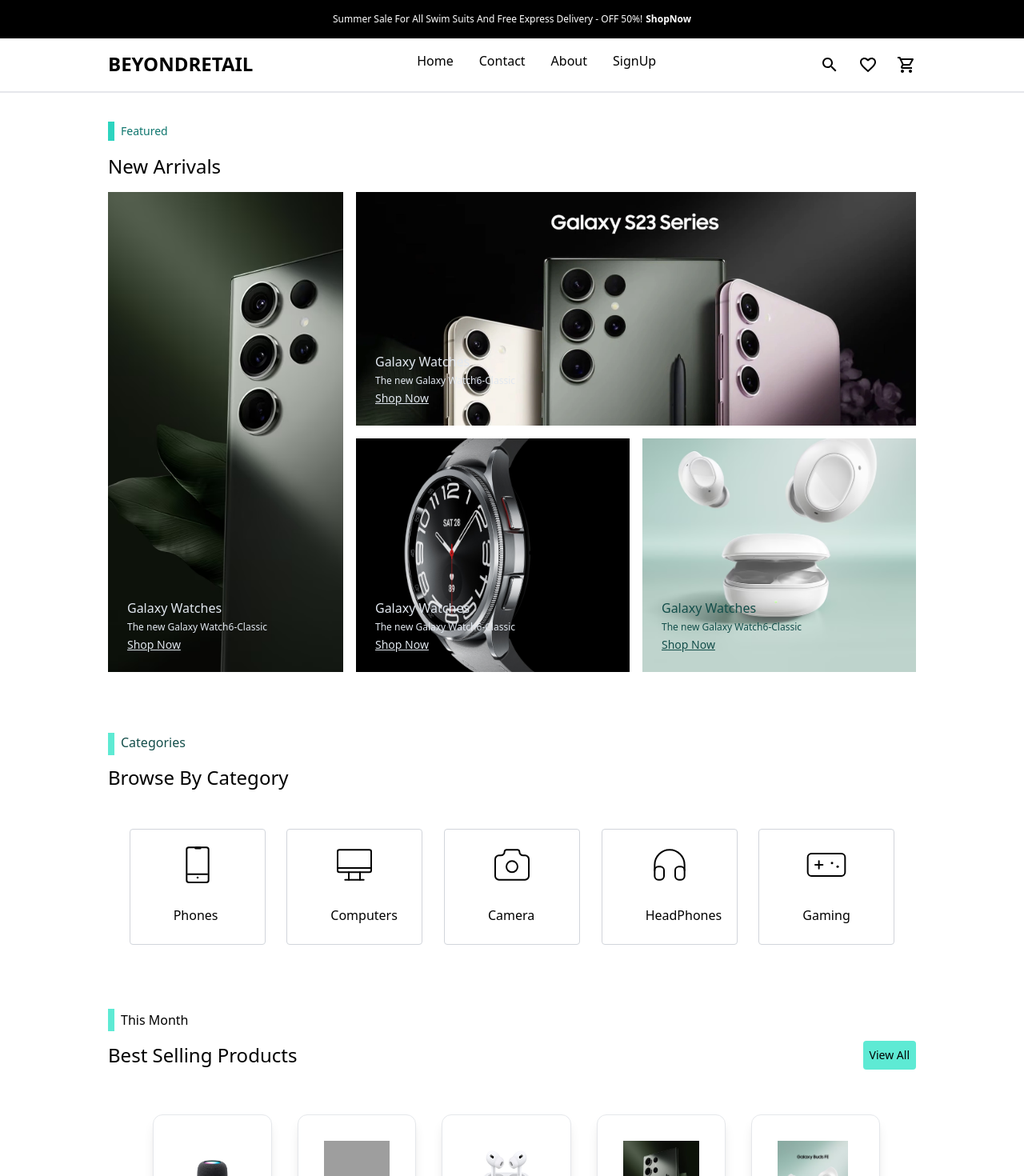
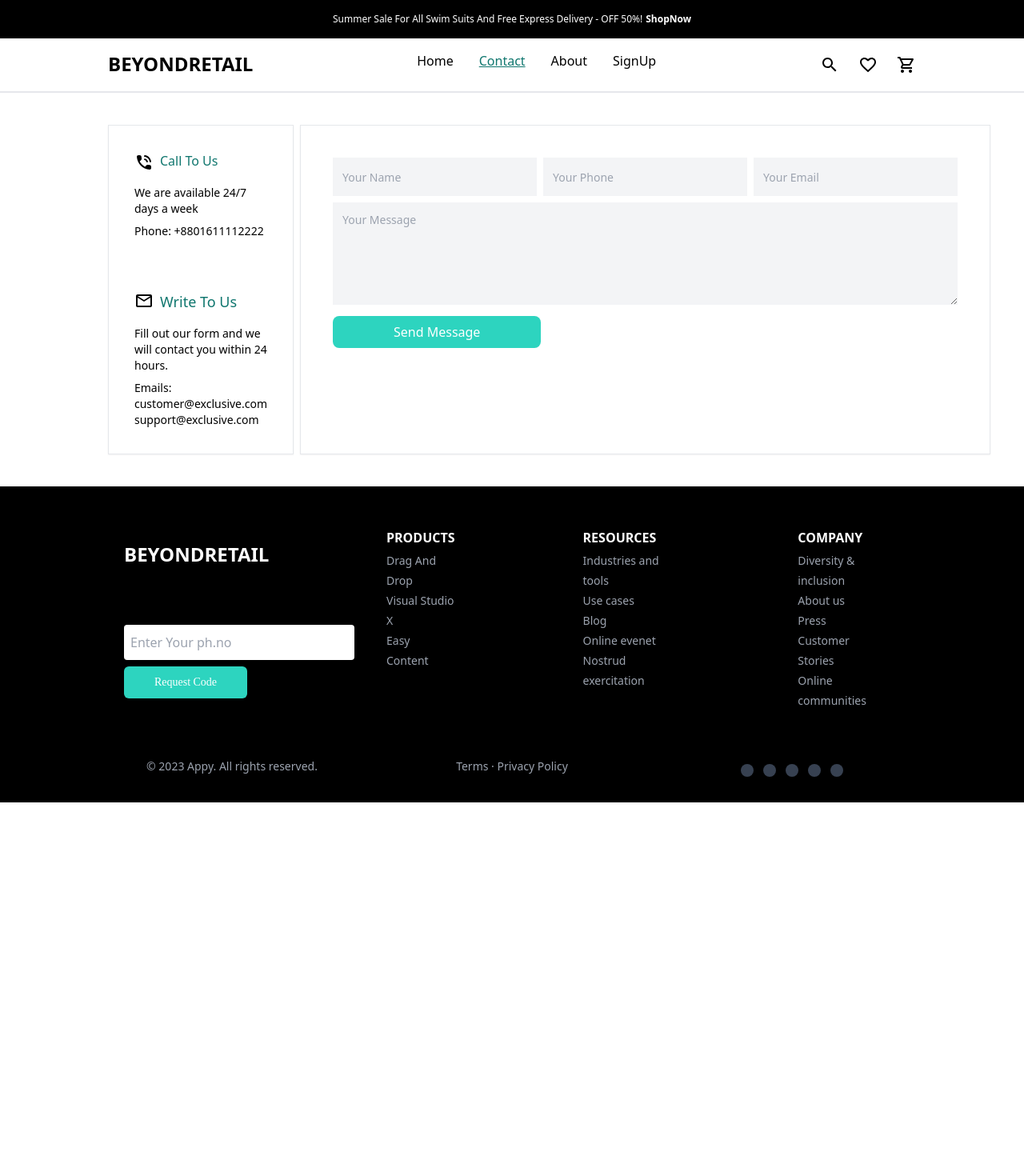
Before and after one commit to shivaram8055/BeyondRetail, a React (Vite) app in the folder beyondRetail/: page /Contact in a window 1280 px wide. Shown: the top 1470 px of the page at 80% size. After the commit the page ends 1003 px from the top, so only its background shows below. Built offline with nearby package versions, Linux system fonts and the light colour scheme; grey boxes are pictures that could not be loaded.

Commit message:
added about page, created functionality

```diff
--- a/beyondRetail/src/App.jsx
+++ b/beyondRetail/src/App.jsx
@@ -1,11 +1,22 @@
 import React from "react";
 import BestSelling from "./Components/BestSelling";
 import HomePage from "./Pages/HomePage";
-
+import { Routes, Route } from "react-router-dom";
+import { BrowserRouter as Router } from "react-router-dom";
+import ContactPage from "./Pages/ContactPage";
+import AboutPage from "./Pages/AboutPage";
+import SignUpPage from "./Pages/SignUpPage";
 const App = () => {
   return (
     <>
-      <HomePage />
+      <Router>
+        <Routes>
+          <Route path="/Home" element={<HomePage />} />
+          <Route path="/Contact" element={<ContactPage />} />
+          <Route path="/About" element={<AboutPage />} />
+          <Route path="/SignUp" element={<SignUpPage />} />
+        </Routes>
+      </Router>
     </>
   );
 };
--- a/beyondRetail/src/Components/BestSelling.jsx
+++ b/beyondRetail/src/Components/BestSelling.jsx
@@ -5,6 +5,8 @@
 import homepodmini from "../assets/homepodmini.jpeg";
 import samsungs23ultra from "../assets/s23ultra.avif";
 import buds from "../assets/buds.avif";
+import ProductComp from "./ProductComp";
+import iphone15promax from "../Images/iphone15promax.jpeg";
 const productData = [
   {
     productImg: homepod,
@@ -22,20 +24,21 @@
     title: "AirPods Pro (2nd generation) with MagSafe Charging Case (USB‑C)",
   },
   {
-    productImg: samsungs23ultra,
-    mrp: "MRP ₹24900.00 (Incl. of all taxes)",
-    title: "AirPods Pro (2nd generation) with MagSafe Charging Case (USB‑C)",
+    productImg: iphone15promax,
+    mrp: "From ₹21483.00/mo. with instant savings and No Cost EMI or ₹134900.00",
+    title: "iPhone 15 Pro Max",
   },
-  {
-    productImg: buds,
-    mrp: "MRP ₹24900.00 (Incl. of all taxes)",
-    title: "AirPods Pro (2nd generation) with MagSafe Charging Case (USB‑C)",
-  },
+  // {
+  //   productImg: buds,
+  //   mrp: "MRP ₹24900.00 (Incl. of all taxes)",
+  //   title: "AirPods Pro (2nd generation) with MagSafe Charging Case (USB‑C)",
+  // },
 ];
 
 export default function App() {
   return (
-    <div className="flex flex-col md:px-navbarPadX md:py-10 px-4 py-4 h-500px">
+    <div className="container block w-full md:ml-navbarMarX md:pr-navbarPadX">
+      <div className="flex flex-col ">
         <div className="flex flex-col md:gap-3 gap-3">
           <div className="flex items-center md:gap-2">
             <div className=" h-5 md:h-7 w-2 bg-teal-300"></div>
@@ -48,16 +51,17 @@
             </div>
           </div>
         </div>
-      <div className="flex flex-col gap-80 md:flex-row md:gap-0 p-10">
+        <div className="flex justify-around m-10 gap-4 flex-col md:flex-row">
           {productData.map((product, index) => (
-          <SliderComp
+            <ProductComp
               key={index}
-            productImg={product.productImg}
-            mrp={product.mrp}
+              productImage={product.productImg}
+              price={product.mrp}
               title={product.title}
             />
           ))}
         </div>
       </div>
+    </div>
   );
 }
--- a/beyondRetail/src/Components/Categories.jsx
+++ b/beyondRetail/src/Components/Categories.jsx
@@ -14,11 +14,11 @@
             style={{
               width: "8px",
               height: "28px",
-              background: "#5eead3",
+              background: "#26A69A",
             }}
           />
           <div
-            className="text-teal-900 text-base"
+            className="text-teal-700 text-base"
             style={{
               height: 40,
             }}
--- a/beyondRetail/src/Components/NavBar.jsx
+++ b/beyondRetail/src/Components/NavBar.jsx
@@ -1,10 +1,18 @@
-import React from "react";
+import React, { useState } from "react";
 import SearchIcon from "@mui/icons-material/Search";
 import FavoriteBorderIcon from "@mui/icons-material/FavoriteBorder";
 import ShoppingCartOutlinedIcon from "@mui/icons-material/ShoppingCartOutlined";
 import AccountCircleOutlinedIcon from "@mui/icons-material/AccountCircleOutlined";
+import { Link } from "react-router-dom";
+import { teal } from "@mui/material/colors";
 
 const NavBar = () => {
+  const [isSearchVisible, setIsSearchVisible] = useState(false);
+
+  const handleSearchClick = () => {
+    setIsSearchVisible(true);
+  };
+
   return (
     <>
       <div className="h-48px bg-black w-full text-white text-xs p-4 flex items-center justify-center absolute top-0 invisible md:visible">
@@ -13,19 +21,58 @@
         </div>
         <button className="pl-1 hover:underline font-bold">ShopNow</button>
       </div>
-      <div className="flex justify-between px-5 py-4 md:px-navbarPadX py-navbarPadY boder-bottom overflow-hidden border-b-2 md:pt-16">
+      <div className="flex justify-between px-5 md:px-navbarPadX py-navbarPadY border-b-2 md:pt-16">
         <div className="font-bold text-md md:text-2xl">BEYONDRETAIL</div>
         <div>
-          <nav className="flex justify-between md:gap-8 hidden md:flex">
-            <a href="">Home</a>
-            <a href="">Contact</a>
-            <a href="">About</a>
-            <a href="">SignUp</a>
+          <nav className=" justify-between md:gap-8 hidden md:flex">
+            <Link
+              to="/Home"
+              className={`hover:underline ${
+                location.pathname === "/Home" ? "text-teal-700 underline" : ""
+              }`}
+            >
+              Home
+            </Link>
+            <Link
+              to="/Contact"
+              className={`hover:underline ${
+                location.pathname === "/Contact"
+                  ? "text-teal-700 underline"
+                  : ""
+              }`}
+            >
+              Contact
+            </Link>
+            <Link
+              to="/About"
+              className={`hover:underline ${
+                location.pathname === "/About" ? "text-teal-700 underline" : ""
+              }`}
+            >
+              About
+            </Link>
+            <Link
+              to="/Signup"
+              className={`hover:underline ${
+                location.pathname === "/SignUp" ? "text-teal-700 underline" : ""
+              }`}
+            >
+              SignUp
+            </Link>
           </nav>
         </div>
         <div className="flex gap-4 md:gap-6 items-center">
-          <div>
-            <SearchIcon />
+          <div onClick={handleSearchClick}>
+            {isSearchVisible ? (
+              <input
+                className="border text-sm p-1 px-2"
+                type="text"
+                placeholder="Looking for something"
+                onBlur={() => setIsSearchVisible(false)}
+              />
+            ) : (
+              <SearchIcon />
+            )}
           </div>
           <div className="hidden md:block">
             <FavoriteBorderIcon />
--- /dev/null
+++ b/beyondRetail/src/Components/ProductComp.jsx
@@ -0,0 +1,41 @@
+import React from "react";
+// import Iphone from "../Images/iphone-card-40-iphone15prohero-202309.jpeg";
+import { PriceChange } from "@mui/icons-material";
+
+// iPhone 15 Pro &
+const title = "iPhone 15 Pro Max";
+const colors = ["#9BB5CE", "#5C5B57", "#F9E5C9", "#F5F5F0", "#505F4E"];
+const price =
+  "From ₹21483.00/mo. with instant savings§§ and No Cost EMI§ or ₹134900.00‡";
+
+const ProductComp = ({ title, price, productImage }) => {
+  return (
+    <>
+      <div className="md:w-1/4 p-6 rounded-lg shadow-xl hover:shadow-2xl hover:ease-in-out flex flex-col gap-5 border items-center justify-center">
+        <div className="title text-xl line-clamp-2">{title}</div>
+        <div className="flex flex-col items-center gap-4">
+          <img src={productImage} alt="" className="h-52" />
+          <div className="colors flex gap-1">
+            {colors.map((item, index) => {
+              return (
+                <div
+                  className="h-3 w-3 rounded-full cursor-pointer "
+                  style={{ backgroundColor: item }}
+                  key={index}
+                ></div>
+              );
+            })}
+          </div>
+        </div>
+        <div className="flex items-center justify-around">
+          <div className="price text-xs line-clamp-2">{price}</div>
+          <div className="p-1 px-4 text-md bg-teal-400 rounded-full cursor-pointer  ">
+            Buy
+          </div>
+        </div>
+      </div>
+    </>
+  );
+};
+
+export default ProductComp;
--- a/beyondRetail/src/Components/footer/ItemsContainer.jsx
+++ b/beyondRetail/src/Components/footer/ItemsContainer.jsx
@@ -18,7 +18,7 @@
            sm:w-72 w-full sm:mr-5 mr-1 lg:mb-0 mb-4 py-2.5 rounded px-2 focus:outline-none"
           />
           <button
-            className="bg-teal-400 hover:bg-teal-500 duration-300 px-4 py-2.5 font-[Poppins]
+            className="bg-teal-400 hover:bg-teal-600 duration-300 px-4 py-2.5 font-[Poppins]
            rounded-md text-white md:w-1/2 w-full text-sm"
           >
             Request Code
--- /dev/null
+++ b/beyondRetail/src/Pages/AboutPage.jsx
@@ -0,0 +1,14 @@
+import React from "react";
+import NavBar from "../Components/NavBar";
+import Footer from "../Components/footer/Footer";
+
+const AboutPage = () => {
+  return (
+    <div>
+      <NavBar />
+      <Footer />
+    </div>
+  );
+};
+
+export default AboutPage;
--- /dev/null
+++ b/beyondRetail/src/Pages/ContactPage.jsx
@@ -0,0 +1,71 @@
+import React from "react";
+import NavBar from "../Components/NavBar";
+import Footer from "../Components/footer/Footer";
+import PhoneInTalkRoundedIcon from "@mui/icons-material/PhoneInTalkRounded";
+import MailOutlineTwoToneIcon from "@mui/icons-material/MailOutlineTwoTone";
+
+const ContactPage = () => {
+  return (
+    <div>
+      <NavBar />
+      <div className="px-navbarPadX flex justify-between p-10 gap-2">
+        <div className="details border shadow-sm">
+          <div className="call-us p-8 flex flex-col gap-4">
+            <div className="title flex gap-2 ">
+              <div className="div">{<PhoneInTalkRoundedIcon />}</div>
+              <div className="text-teal-700">Call To Us</div>
+            </div>
+            <div className="info flex flex-col gap-2 text-sm">
+              <h1>We are available 24/7 days a week</h1>
+              <h1>Phone: +8801611112222</h1>
+            </div>
+          </div>
+          <div className="write-us p-8 flex flex-col gap-4">
+            <div className="title flex gap-2">
+              <div className="">{<MailOutlineTwoToneIcon />}</div>
+              <div className="text-lg text-teal-700">Write To Us</div>
+            </div>
+            <div className="info flex flex-col gap-2 text-sm">
+              <h1>
+                Fill out our form and we will contact you within 24 hours.
+              </h1>
+              <h1>Emails: customer@exclusive.com support@exclusive.com</h1>
+            </div>
+          </div>
+        </div>
+        <div className="user-input border p-10 shadow-sm flex flex-col gap-2">
+          <div className="user-details flex gap-2 ">
+            <input
+              type="text"
+              placeholder="Your Name"
+              className="bg-gray-100 placeholder:text-sm p-3"
+            />
+            <input
+              type="text"
+              placeholder="Your Phone"
+              className="bg-gray-100 placeholder:text-sm p-3"
+            />
+            <input
+              type="text"
+              placeholder="Your Email"
+              className="bg-gray-100 placeholder:text-sm p-3"
+            />
+          </div>
+          <div className="message">
+            <textarea
+              type="text"
+              placeholder="Your Message"
+              className="h-32 w-full bg-gray-100 placeholder:text-sm p-3"
+            />
+          </div>
+          <div className="sendMessage bg-teal-400 p-2 px-2 text-md w-1/3 rounded-lg text-center cursor-pointer hover:bg-teal-500 text-white">
+            Send Message
+          </div>
+        </div>
+      </div>
+      <Footer />
+    </div>
+  );
+};
+
+export default ContactPage;
--- /dev/null
+++ b/beyondRetail/src/Pages/SignUpPage.jsx
@@ -0,0 +1,14 @@
+import React from "react";
+import NavBar from "../Components/NavBar";
+import Footer from "../Components/footer/Footer";
+
+const SignUpPage = () => {
+  return (
+    <div>
+      <NavBar />
+      <Footer />
+    </div>
+  );
+};
+
+export default SignUpPage;
--- a/beyondRetail/tailwind.config.js
+++ b/beyondRetail/tailwind.config.js
@@ -47,7 +47,10 @@
         's23series':"url('./assets/s23 series.webp')",
         'laptops':"url('./assets/watches.jpeg')",
         'buds':"url('./assets/buds.avif')",
-      },
+      },margin:{
+        'navbarMarX':'135px',
+        'navbarMarY':'18px',
+      }
 
     },
   },
```
Also changed, not shown: beyondRetail/src/Images/iphone15promax.jpeg (added). Lines whose indentation alone changed are shown as unchanged.
